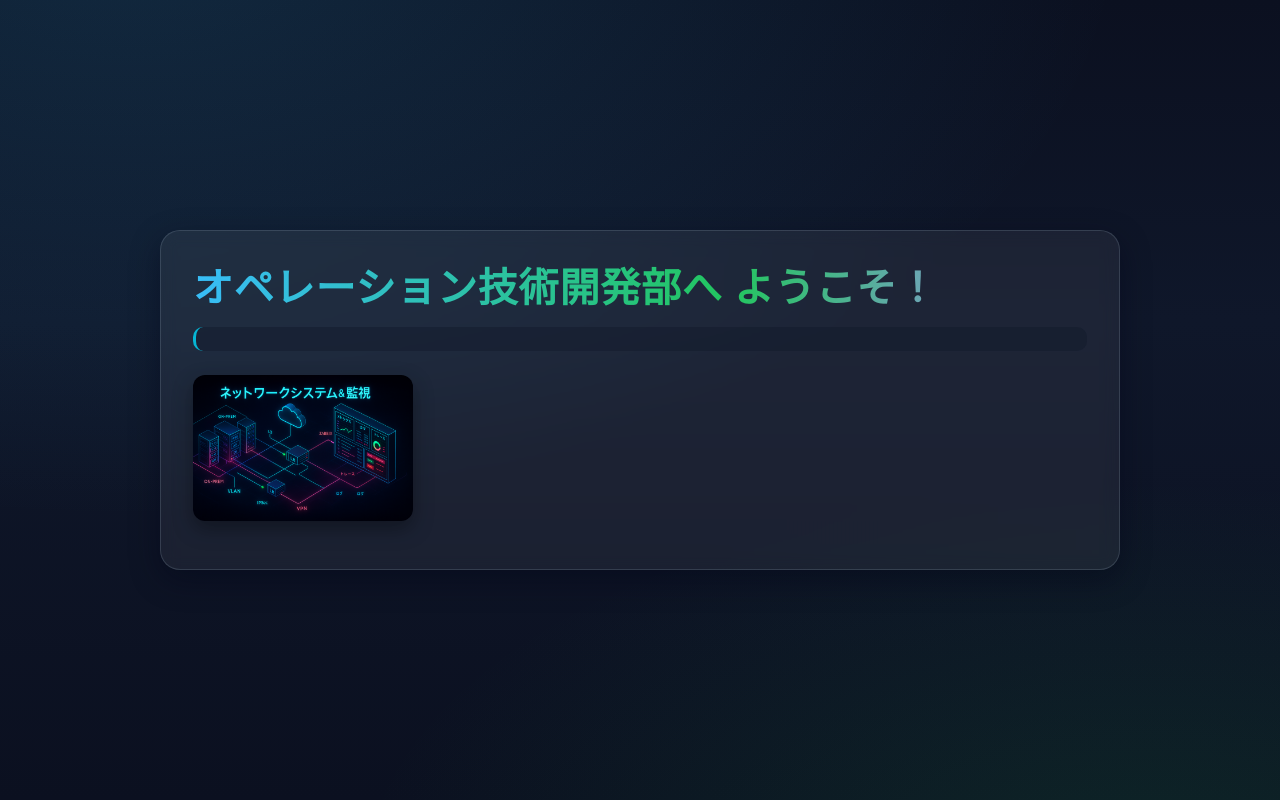
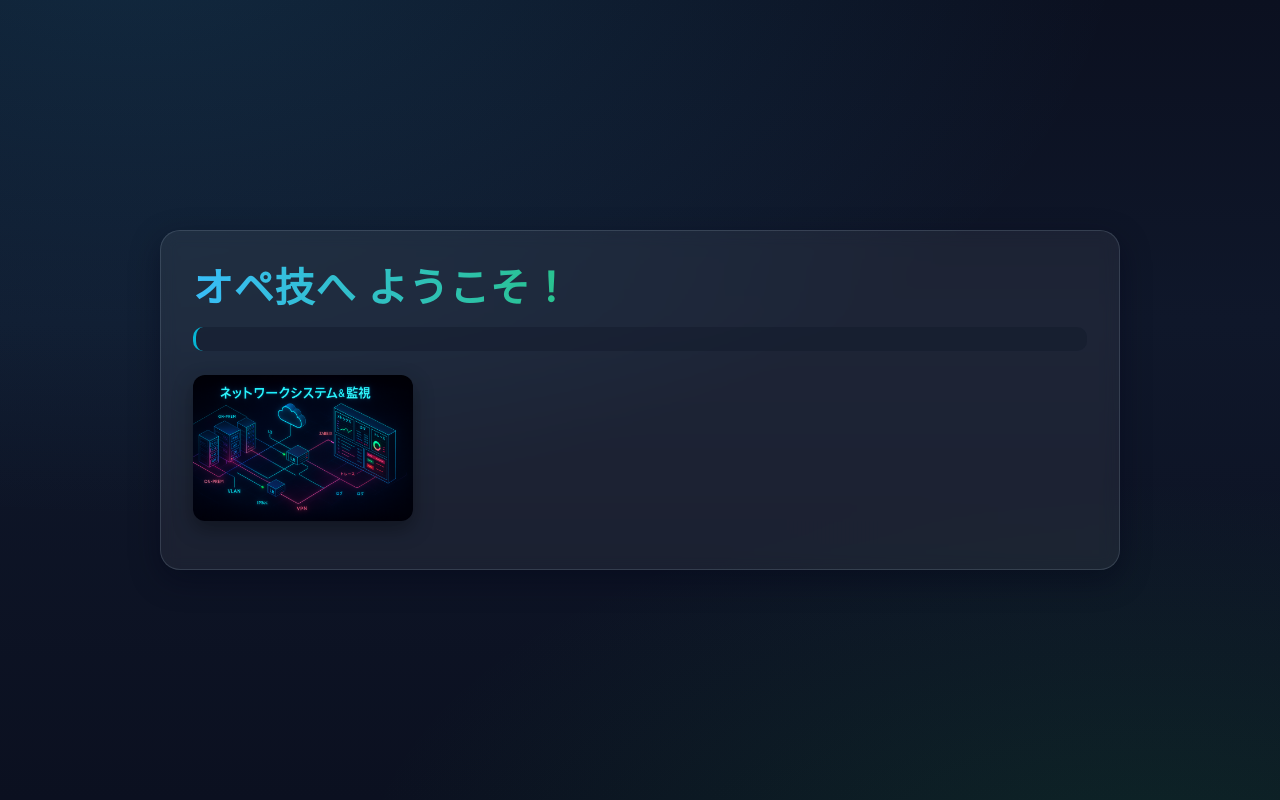
Before and after one commit to masahiroqq/onboarding-practice, a Next.js app in the folder web-sample/: page / in a window 1280 px wide. Built offline with nearby package versions, Linux system fonts and the light colour scheme.

Commit message:
change: 部名を省略形に変更

```diff
--- a/web-sample/src/app/page.tsx
+++ b/web-sample/src/app/page.tsx
@@ -14,7 +14,7 @@ export default function Home() {
   return (
     <div className={styles.container}>
       <div className={styles.card}>
-        <h1 className={styles.title}>オペレーション技術開発部へ ようこそ！</h1>
+        <h1 className={styles.title}>オペ技へ ようこそ！</h1>
 
         <div
           className={styles.userContent}
```
